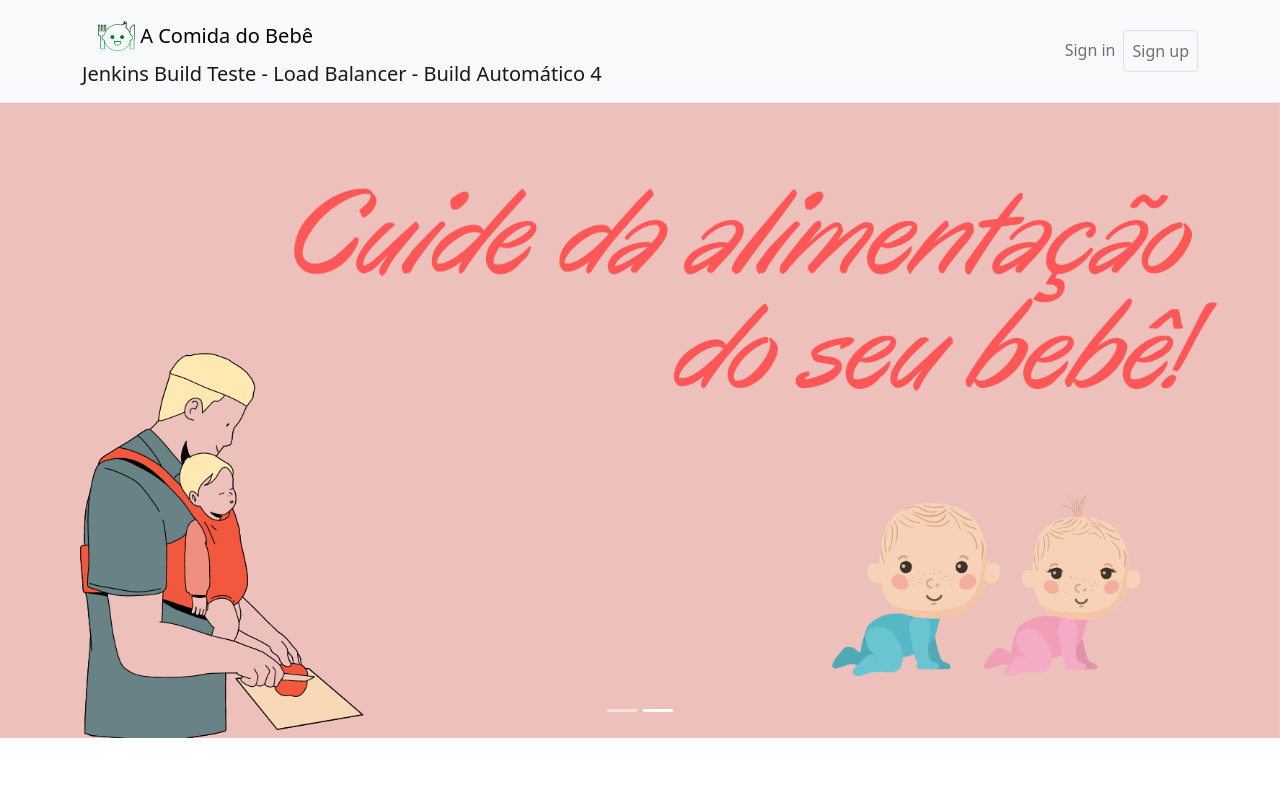
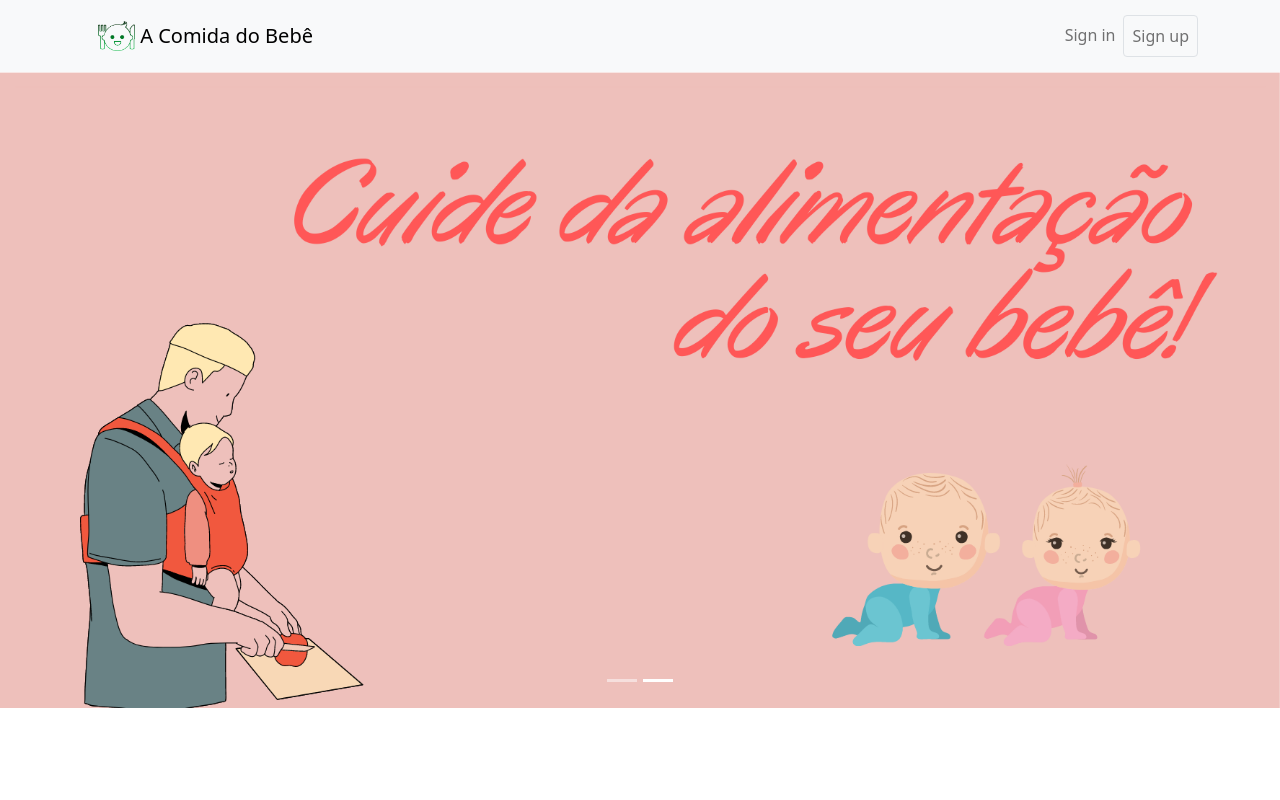
Before and after one commit to rhavymaia/acomidadobebe-landingpage, a React (Create React App) app: page / in a window 1280 px wide. Shown: the top 800 px of the page. Built offline with nearby package versions, Linux system fonts and the light colour scheme.

Commit message:
Removendo comentário de teste

```diff
--- a/src/components/Header.jsx
+++ b/src/components/Header.jsx
@@ -11,7 +11,6 @@ export default function Header() {
         <Container>
           <Navbar.Brand>
             <Logo />
-            Jenkins Build Teste - Load Balancer - Build Automático 4
           </Navbar.Brand>
 
           <Navbar.Toggle aria-controls="basic-navbar-nav" />
```
